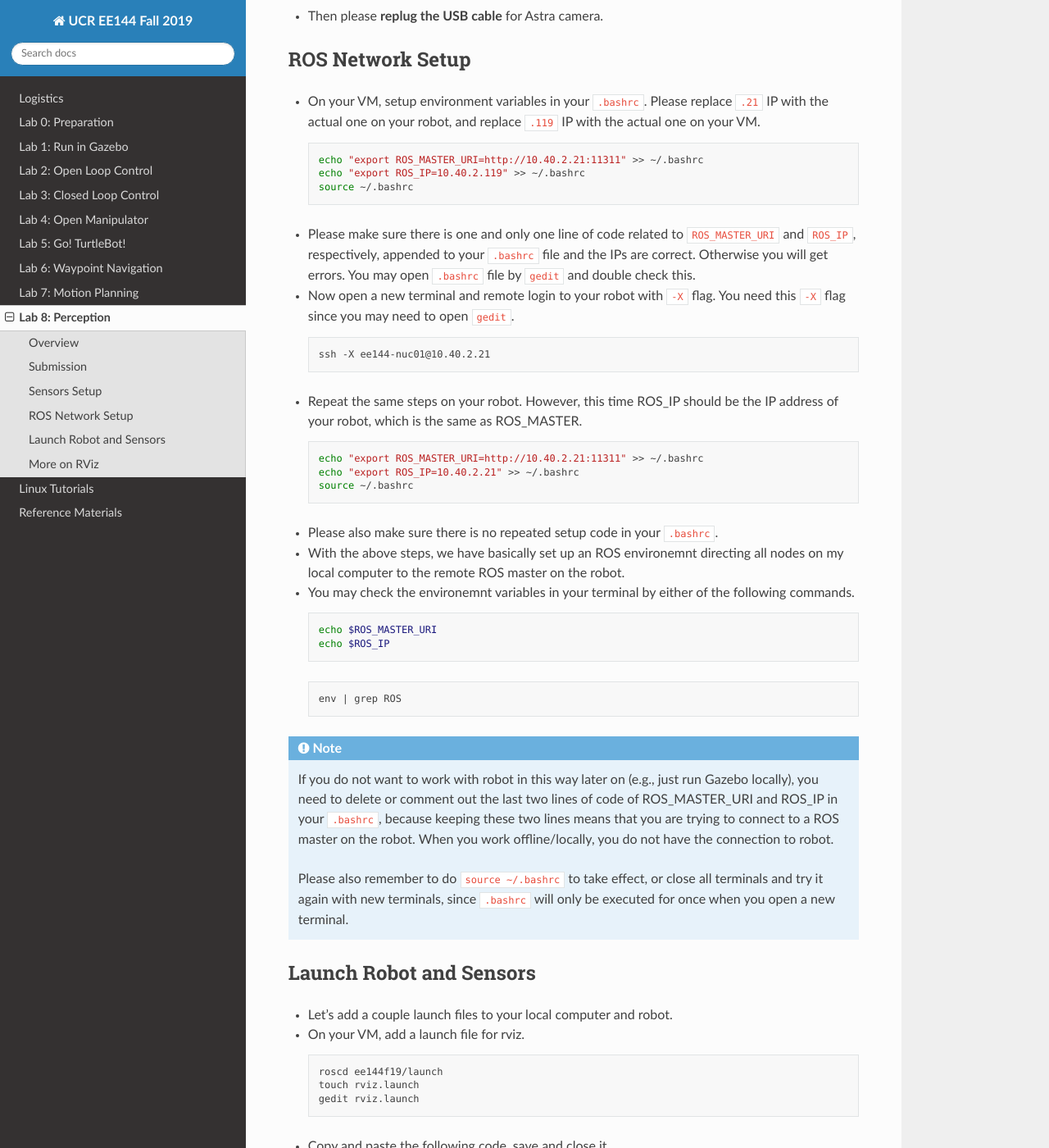
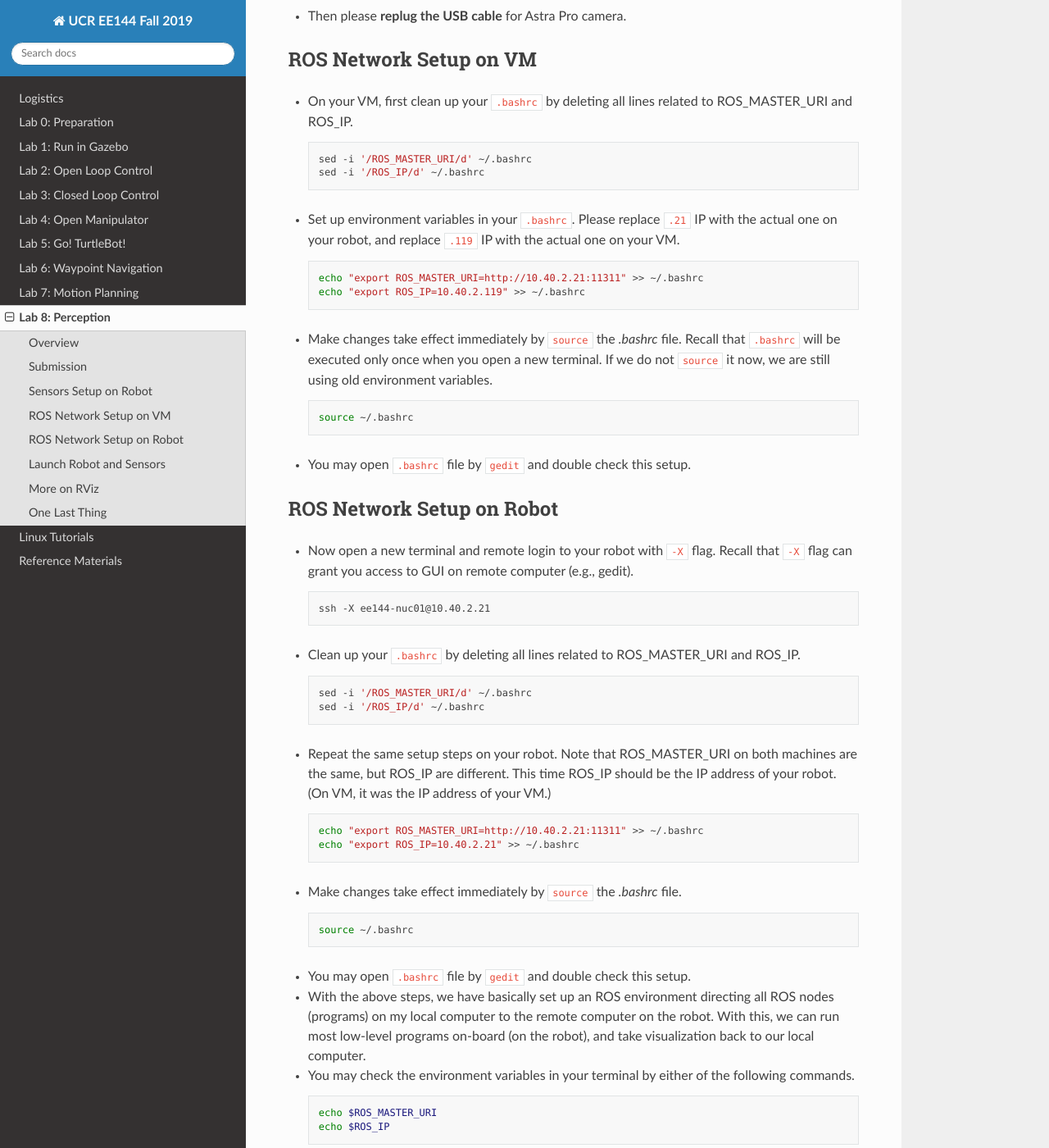
Before and after one commit to UCR-Robotics/ee144, a Sphinx documentation site: the page built from docs/lab8.rst, in a window 1280 px wide and 1400 px high, scrolled down 2113 px. Shown: the whole window at 82% size. Built offline with Sphinx 7.4.7 and the Read the Docs theme 2.0.0, drawn with Linux system fonts in a browser that asks for light colours; some of the changed text lies outside the part shown.

Commit message:
update flow

```diff
--- a/docs/lab4.rst
+++ b/docs/lab4.rst
@@ -84,10 +84,10 @@ we need to install the following packages and dependencies.
 - Once you are familiar with this manipulator, close all terminals and go to the following steps.
 
 
-Sample Code
+Starter Code
 ------------
 
-A sample code is given as the starting point for your implementation.
+A starter code is given as the starting point for your implementation.
 Please read carefully the provided code, and understand its functionality.
 
 - Open a new terminal and go to your ``ee144f19`` package.
--- a/docs/lab8.rst
+++ b/docs/lab8.rst
@@ -38,8 +38,8 @@ Submission
    - \- 15%  Penalty applies for each late day.
 
 
-Sensors Setup
--------------
+Sensors Setup on Robot
+----------------------
 
 - Open a new terminal and remote login to your robot with ``-X`` flag.
 
@@ -61,7 +61,7 @@ Sensors Setup
     echo "source ~/catkin_ws/devel/setup.bash" >> ~/.bashrc
     source ~/catkin_ws/devel/setup.bash
 
-- Install ROS pacakge and dependencies for rplidar.
+- Install ROS pacakge and set up USB rules for rplidar.
 
   .. code:: bash
 
@@ -101,7 +101,7 @@ Sensors Setup
   you can go to `ROS installation webpage <http://wiki.ros.org/kinetic/Installation/Ubuntu>`_
   and run step ``1.3 Set up your keys``, and then try the above two steps again.
 
-- Install the ROS package for Astra Pro camera.
+- Install ROS package and set up USB rules for Astra Pro camera.
 
   .. code:: bash
 
@@ -112,13 +112,21 @@ Sensors Setup
     cd ~/catkin_ws
     catkin_make
 
-- Then please **replug the USB cable** for Astra camera.
+- Then please **replug the USB cable** for Astra Pro camera.
 
 
-ROS Network Setup
------------------
+ROS Network Setup on VM
+-----------------------
 
-- On your VM, setup environment variables in your ``.bashrc``.
+- On your VM, first clean up your ``.bashrc`` by deleting
+  all lines related to ROS_MASTER_URI and ROS_IP.
+
+  .. code:: bash
+
+    sed -i '/ROS_MASTER_URI/d' ~/.bashrc
+    sed -i '/ROS_IP/d' ~/.bashrc
+
+- Set up environment variables in your ``.bashrc``.
   Please replace ``.21`` IP with the actual one on your robot,
   and replace ``.119`` IP with the actual one on your VM.
 
@@ -126,36 +134,59 @@ ROS Network Setup
 
     echo "export ROS_MASTER_URI=http://10.40.2.21:11311" >> ~/.bashrc
     echo "export ROS_IP=10.40.2.119" >> ~/.bashrc
+
+- Make changes take effect immediately by ``source`` the `.bashrc` file.
+  Recall that ``.bashrc`` will be executed only once when you open a new terminal.
+  If we do not ``source`` it now, we are still using old environment variables.
+
+  .. code:: bash
+
     source ~/.bashrc
 
-- Please make sure there is one and only one line of code related
-  to ``ROS_MASTER_URI`` and ``ROS_IP``, respectively, appended
-  to your ``.bashrc`` file and the IPs are correct. Otherwise you will get errors.
-  You may open ``.bashrc`` file by ``gedit`` and double check this.
+- You may open ``.bashrc`` file by ``gedit`` and double check this setup.
+
+
+ROS Network Setup on Robot
+--------------------------
 
 - Now open a new terminal and remote login to your robot with ``-X`` flag.
-  You need this ``-X`` flag since you may need to open ``gedit``.
+  Recall that ``-X`` flag can grant you access to GUI on remote computer (e.g., gedit).
 
   .. code:: bash
 
     ssh -X ee144-nuc01@10.40.2.21
 
-- Repeat the same steps on your robot. However, this time ROS_IP
-  should be the IP address of your robot, which is the same as ROS_MASTER.
+- Clean up your ``.bashrc`` by deleting all lines related to ROS_MASTER_URI and ROS_IP.
+
+  .. code:: bash
+
+    sed -i '/ROS_MASTER_URI/d' ~/.bashrc
+    sed -i '/ROS_IP/d' ~/.bashrc
+
+- Repeat the same setup steps on your robot.
+  Note that ROS_MASTER_URI on both machines are the same, but ROS_IP are different.
+  This time ROS_IP should be the IP address of your robot.
+  (On VM, it was the IP address of your VM.)
 
   .. code:: bash
 
     echo "export ROS_MASTER_URI=http://10.40.2.21:11311" >> ~/.bashrc
     echo "export ROS_IP=10.40.2.21" >> ~/.bashrc
+
+- Make changes take effect immediately by ``source`` the `.bashrc` file.
+
+  .. code:: bash
+
     source ~/.bashrc
 
-- Please also make sure there is no repeated setup code in your ``.bashrc``.
+- You may open ``.bashrc`` file by ``gedit`` and double check this setup.
 
-- With the above steps, we have basically set up an ROS environemnt
-  directing all nodes on my local computer to the remote ROS master
-  on the robot.
+- With the above steps, we have basically set up an ROS environment
+  directing all ROS nodes (programs) on my local computer to the remote computer
+  on the robot. With this, we can run most low-level programs on-board (on the robot),
+  and take visualization back to our local computer.
 
-- You may check the environemnt variables in your terminal by either of
+- You may check the environment variables in your terminal by either of
   the following commands.
 
   .. code:: bash
@@ -169,22 +200,41 @@ ROS Network Setup
 
 .. note::
 
-  If you do not want to work with robot in this way later on
-  (e.g., just run Gazebo locally), you need to delete or comment out the last
-  two lines of code of ROS_MASTER_URI and ROS_IP in your ``.bashrc``,
-  because keeping these two lines means that you are trying to connect
+  If you do not work with robot later on, you need to delete or comment out the last
+  two lines of code about ROS_MASTER_URI and ROS_IP in your ``.bashrc``,
+  in order to run Gazebo or other ROS programs locally.
+  Because keeping these two lines means that you are trying to connect
   to a ROS master on the robot.
   When you work offline/locally, you do not have the connection to robot.
 
-  Please also remember to do ``source ~/.bashrc`` to take effect,
-  or close all terminals and try it again with new terminals,
-  since ``.bashrc`` will only be executed for once when you open a new terminal.
+  You can do it by opening ``.bashrc`` in gedit and delete it, or run the following code again.
+
+  .. code:: bash
+
+    sed -i '/ROS_MASTER_URI/d' ~/.bashrc
+    sed -i '/ROS_IP/d' ~/.bashrc
+
+  Then make changes take effect immediately by ``source`` the `.bashrc` file.
+
+  .. code:: bash
+
+    source ~/.bashrc
+
+.. note::
+
+  If you just want to set up the environment variables for once and on the current terminal only,
+  you can add this environment variable manually by the following command.
+
+  .. code:: bash
+
+    export ROS_MASTER_URI=http://10.40.2.21:11311
+    export ROS_IP=10.40.2.21
 
 
 Launch Robot and Sensors
 ------------------------
 
-- Let's add a couple launch files to your local computer and robot.
+- Let's add two launch files, one on your local computer and one on the robot.
 
 - On your VM, add a launch file for rviz.
 
@@ -264,14 +314,15 @@ Launch Robot and Sensors
 
 .. note::
 
-  If you have seen this error on your terminal,
-  it means that you didn't set up your environment variables properly.
-  Please go back and check your ROS_IP and ROS_MASTER_URI
-  on both your local computer and the robot.
+  If you see this error on your terminal,
 
   .. code::
 
     Couldn't find an AF_INET address for [ee144-nuc01]
+
+  it means that you haven't set up your environment variables properly.
+  Please go back and check your ROS_IP and ROS_MASTER_URI
+  on both your local computer and the robot.
 
   The ROS_MASTER_URI on both machines should be the same, all pointing towards your robot.
   The ROS_IP should be different. It should be the actual IP address of the machine.
@@ -327,3 +378,26 @@ More on RViz
   If not, the behavior would be like, a message sent from machine A to machine B with a time stamp
   11:00am. However, machine B is five minutes late compared with machine A, i.e. 10:55am when machine A sent the message.
   Then the message will display on machine B's RViz 5 minutes later.
+
+
+One Last Thing
+--------------
+
+.. note::
+
+  Once you completed this lab, as mentioned before, it is better to delete or comment out the last
+  two lines of code about ROS_MASTER_URI and ROS_IP in your ``.bashrc``.
+
+  You can do it by opening ``.bashrc`` in gedit and delete it or comment it out,
+  or run the following code again.
+
+  .. code:: bash
+
+    sed -i '/ROS_MASTER_URI/d' ~/.bashrc
+    sed -i '/ROS_IP/d' ~/.bashrc
+
+  Then make changes take effect immediately by ``source`` the ``.bashrc`` file.
+
+  .. code:: bash
+
+    source ~/.bashrc
```
Also changed, not shown: other parts of docs/lab8.rst (+2 -2 lines), docs/logistics.rst (+24 -24 lines).
